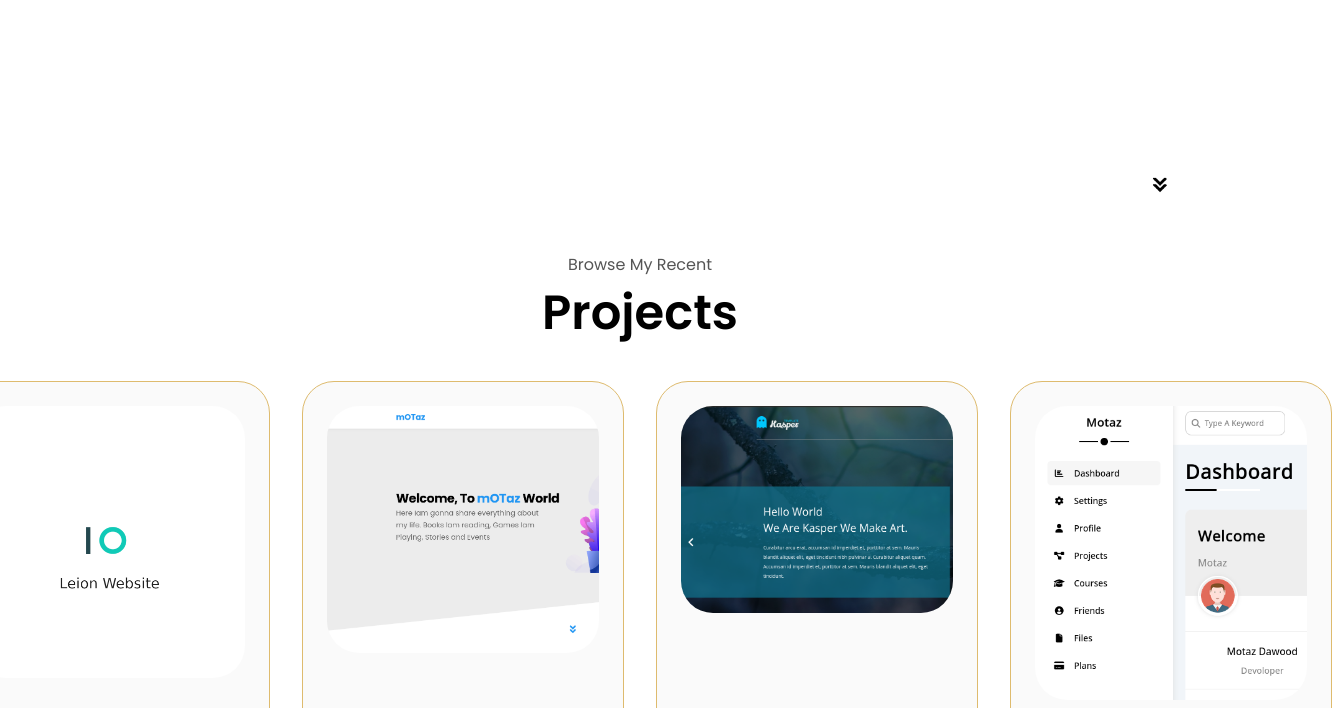
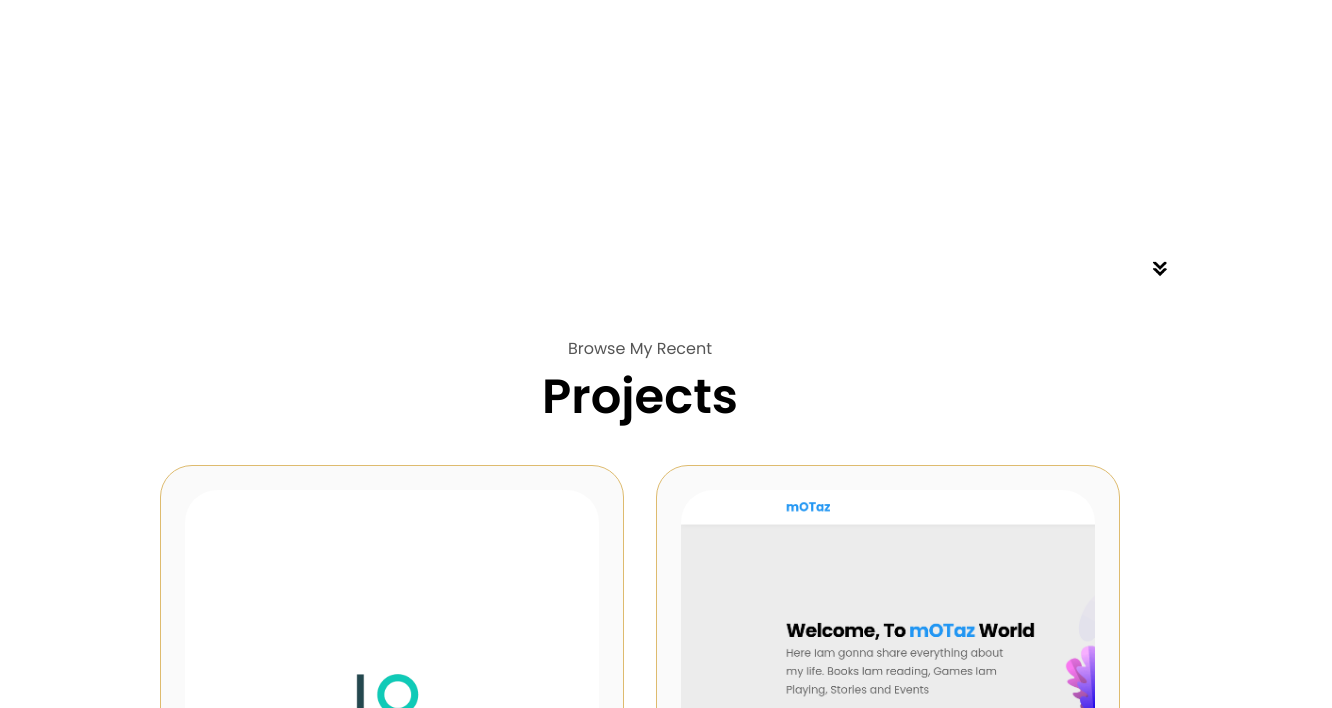
Before and after one commit to motaz-shokry/motaz-shokry.github.io, a website: page index.html in a window 1280 px wide. Shown: the part 2092-2800 px from the top of the page, 1332 px wide, since content can reach past the window. Drawn offline with Linux system fonts and the light colour scheme.

Commit message:
fixing stuff

```diff
--- a/index.html
+++ b/index.html
@@ -6,7 +6,7 @@
     <meta name="viewport" content="width=device-width, initial-scale=1.0">
     <title>Motaz Portfolio</title>
     <link rel="stylesheet" href="css/style.css">
-    <!-- <link rel="stylesheet" href="css/mediaQueries.css"> -->
+    <link rel="stylesheet" href="css/mediaQueries.css">
 </head>
 
 <body>
```
Also changed, not shown: css/mediaQueries.css (line endings or trailing spaces).
